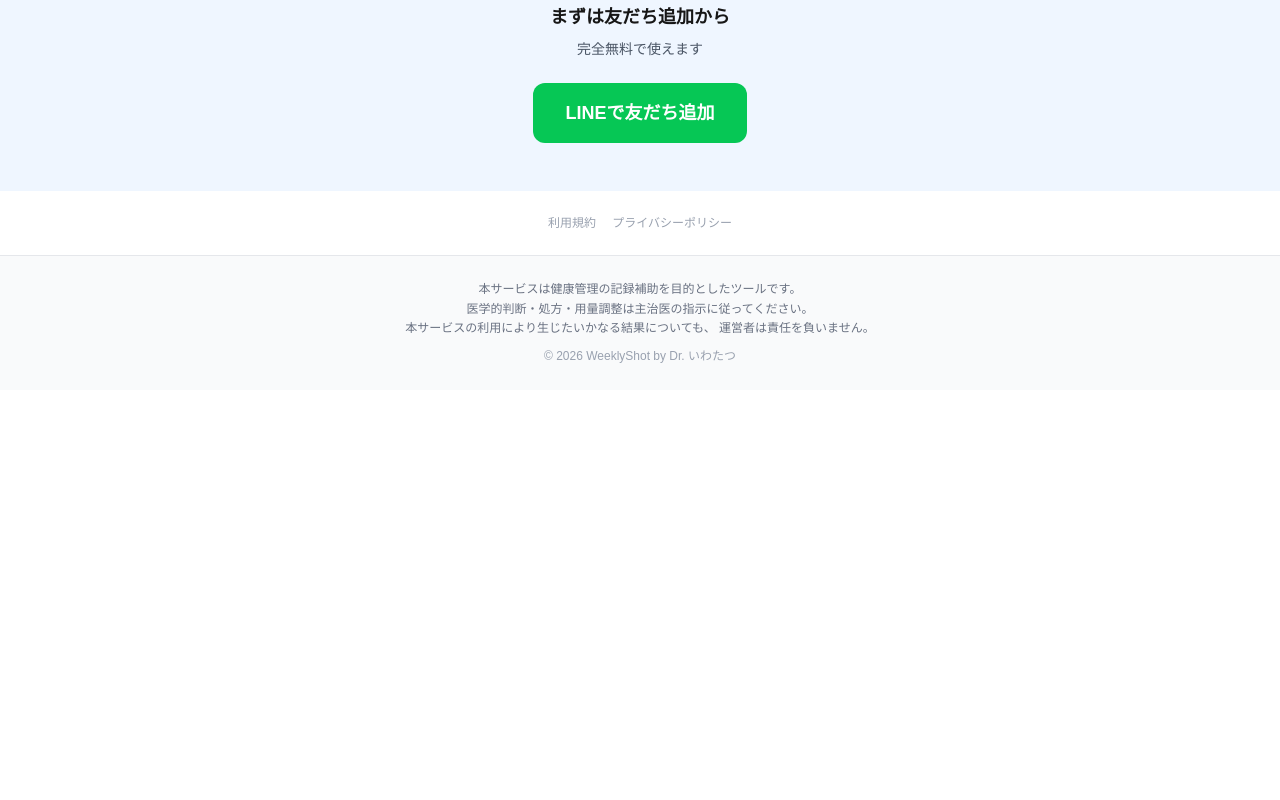
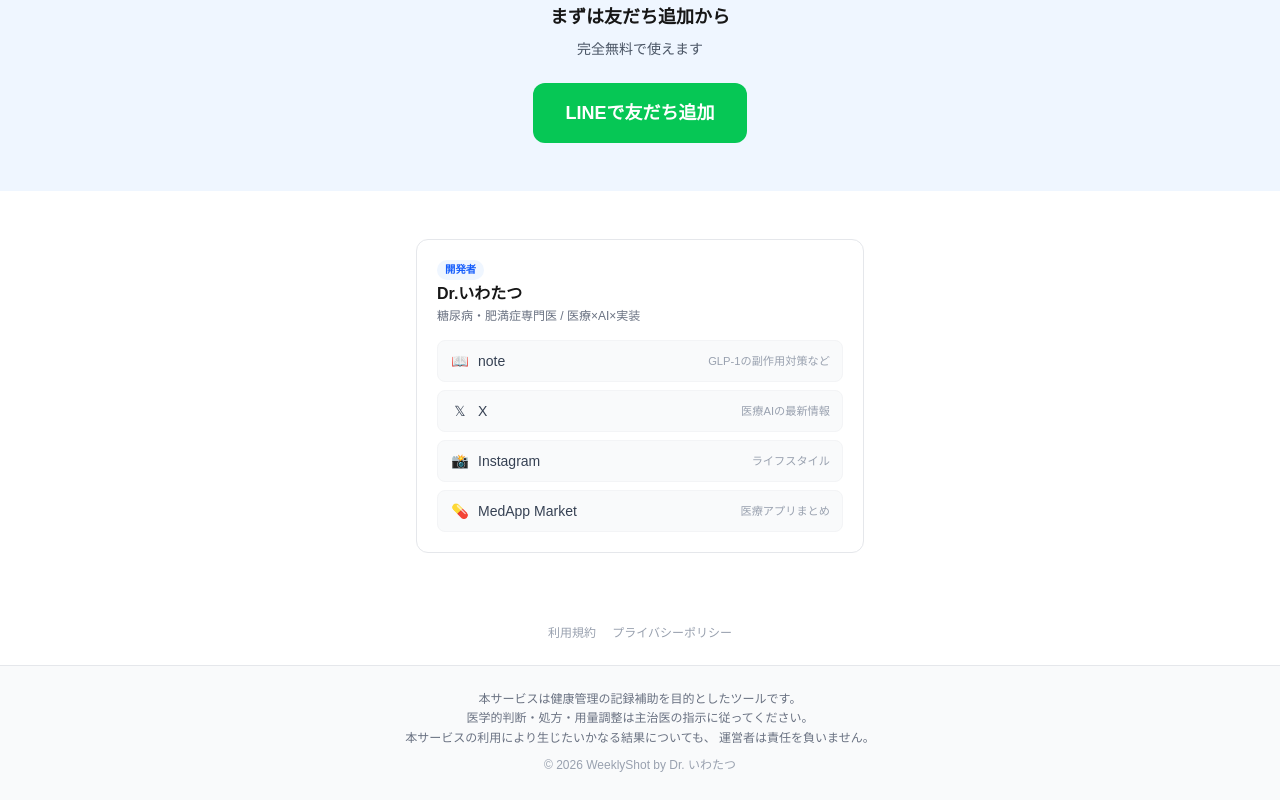
Before and after one commit to iwatatsu2/weekly-shot, a Next.js app: page / in a window 1280 px wide. Shown: the part 1141-1941 px from the top of the page. Before the commit the page ends 1531 px from the top, so only its background shows below. Built offline with nearby package versions, Linux system fonts and the light colour scheme.

Commit message:
feat: Dr.いわたつ導線追加（LIFF完了画面・LP・通知メッセージ）+ デバッグコード削除

```diff
--- a/app/api/line/webhook/route.ts
+++ b/app/api/line/webhook/route.ts
@@ -132,16 +132,7 @@ async function handleText(
     return;
   }
 
-  if (["テスト"].includes(normalized)) {
-    const testUrl = "https://weekly-shot.vercel.app/liff-test.html";
-    await lineClient.replyMessage({
-      replyToken,
-      messages: [{ type: "text", text: `テストページ:\n${testUrl}` }],
-    });
-    return;
-  }
-
-  if (["設定", "設定する"].includes(normalized)) {
+if (["設定", "設定する"].includes(normalized)) {
     const liffUrl = `https://liff.line.me/${process.env.NEXT_PUBLIC_LIFF_ID || "2010011578-db7AxPzc"}`;
     await lineClient.replyMessage({
       replyToken,
@@ -161,7 +152,7 @@ async function handleText(
       messages: [
         {
           type: "text",
-          text: `【WeeklyShot 使い方】\n・「設定」→ 注射スケジュールの登録・変更\n・「停止」→ 通知の一時停止\n・「再開」→ 通知の再開\n\n注射日の前日と当日にLINEでお知らせします。`,
+          text: `【WeeklyShot 使い方】\n・「設定」→ 注射スケジュールの登録・変更\n・「停止」→ 通知の一時停止\n・「再開」→ 通知の再開\n\n注射日の前日と当日にLINEでお知らせします。\n\n👨‍⚕️ 開発者: Dr.いわたつ（内分泌専門医）\n📖 note: https://note.com/dr_iwatatsu\n𝕏 X: https://x.com/dr_iwatatsu`,
         },
       ],
     });
--- a/app/page.tsx
+++ b/app/page.tsx
@@ -99,6 +99,45 @@ export default function Home() {
         </a>
       </section>
 
+      {/* Developer Profile */}
+      <section className="px-4 py-12">
+        <div className="max-w-md mx-auto">
+          <div className="bg-white border border-gray-200 rounded-xl p-5">
+            <div className="flex flex-col gap-0.5 mb-4">
+              <span className="text-[.65rem] text-blue-600 bg-blue-50 px-2 py-0.5 rounded-full w-fit font-semibold">
+                開発者
+              </span>
+              <strong className="text-base">Dr.いわたつ</strong>
+              <span className="text-xs text-gray-500">
+                糖尿病・肥満症専門医 / 医療×AI×実装
+              </span>
+            </div>
+            <div className="flex flex-col gap-2">
+              <a href="https://note.com/dr_iwatatsu" target="_blank" rel="noopener noreferrer"
+                className="flex items-center gap-2 px-3 py-2.5 bg-gray-50 border border-gray-100 rounded-lg text-sm font-medium text-gray-700 hover:bg-gray-100 transition-colors">
+                <span className="w-5 text-center">📖</span>note
+                <span className="ml-auto text-[.7rem] text-gray-400 font-normal">GLP-1の副作用対策など</span>
+              </a>
+              <a href="https://x.com/dr_iwatatsu" target="_blank" rel="noopener noreferrer"
+                className="flex items-center gap-2 px-3 py-2.5 bg-gray-50 border border-gray-100 rounded-lg text-sm font-medium text-gray-700 hover:bg-gray-100 transition-colors">
+                <span className="w-5 text-center">𝕏</span>X
+                <span className="ml-auto text-[.7rem] text-gray-400 font-normal">医療AIの最新情報</span>
+              </a>
+              <a href="https://www.instagram.com/dr.iwatatsu/" target="_blank" rel="noopener noreferrer"
+                className="flex items-center gap-2 px-3 py-2.5 bg-gray-50 border border-gray-100 rounded-lg text-sm font-medium text-gray-700 hover:bg-gray-100 transition-colors">
+                <span className="w-5 text-center">📸</span>Instagram
+                <span className="ml-auto text-[.7rem] text-gray-400 font-normal">ライフスタイル</span>
+              </a>
+              <a href="https://medapp-market.vercel.app/" target="_blank" rel="noopener noreferrer"
+                className="flex items-center gap-2 px-3 py-2.5 bg-gray-50 border border-gray-100 rounded-lg text-sm font-medium text-gray-700 hover:bg-gray-100 transition-colors">
+                <span className="w-5 text-center">💊</span>MedApp Market
+                <span className="ml-auto text-[.7rem] text-gray-400 font-normal">医療アプリまとめ</span>
+              </a>
+            </div>
+          </div>
+        </div>
+      </section>
+
       {/* Footer links */}
       <div className="px-4 py-6 text-center text-xs text-gray-400 space-x-4">
         <Link href="/terms" className="hover:underline">
--- a/lib/messages.ts
+++ b/lib/messages.ts
@@ -1,4 +1,5 @@
-const NOTE_BASE_URL = process.env.NOTE_BASE_URL || "https://note.com/iwatatsu";
+const NOTE_BASE_URL = process.env.NOTE_BASE_URL || "https://note.com/dr_iwatatsu";
+const X_URL = "https://x.com/dr_iwatatsu";
 
 function formatDate(date: Date): string {
   const weekdays = ["日", "月", "火", "水", "木", "金", "土"];
@@ -18,7 +19,10 @@ export const messages = {
 
 本サービスは記録補助ツールであり、医療行為ではありません。処方・用量変更は必ず主治医にご相談ください。
 
-下のメニューから「設定する」を押して、注射する曜日と時刻を登録してください(30秒で完了します)。`,
+下のメニューから「設定する」を押して、注射する曜日と時刻を登録してください(30秒で完了します)。
+
+📖 GLP-1注射のコツや副作用対策:
+${NOTE_BASE_URL}`,
 
   preDay(injectionDate: Date): string {
     return `明日(${formatDate(injectionDate)})はGLP-1注射の日です💉
@@ -47,7 +51,10 @@ export const messages = {
     return `昨日の注射、確認できませんでした。
 打ち忘れた場合の対応は人によって異なるため、不明な点は主治医にご相談ください。
 
-(次回の予定はそのまま継続されます)`;
+(次回の予定はそのまま継続されます)
+
+📖 打ち忘れたときの対処法:
+${NOTE_BASE_URL}`;
   },
 
   followUp(count: number): string {
--- a/public/liff-test.html
+++ /dev/null
@@ -1,19 +0,0 @@
-<!DOCTYPE html>
-<html>
-<head><meta charset="utf-8"><title>LIFF Test</title></head>
-<body>
-<div id="result">Loading LIFF SDK...</div>
-<script src="https://static.line-scdn.net/liff/edge/2/sdk.js"></script>
-<script>
-  var liffId = "2010011578-db7AxPzc";
-  document.getElementById("result").textContent = "Initializing LIFF with ID: " + liffId;
-  liff.init({ liffId: liffId })
-    .then(function() {
-      document.getElementById("result").textContent = "LIFF init SUCCESS! isLoggedIn: " + liff.isLoggedIn();
-    })
-    .catch(function(err) {
-      document.getElementById("result").textContent = "LIFF init FAILED: " + err.code + " - " + err.message;
-    });
-</script>
-</body>
-</html>
--- a/public/setup.html
+++ b/public/setup.html
@@ -31,6 +31,16 @@ select { width: 100%; padding: .75rem; border: 1px solid #e5e7eb; border-radius:
 .done .info { color: #4b5563; margin-bottom: 1.5rem; }
 .done .close { font-size: .75rem; color: #9ca3af; }
 .hidden { display: none; }
+.profile-card { background: #fff; border: 1px solid #e5e7eb; border-radius: .75rem; padding: 1.25rem; margin: 1.5rem 0 1rem; text-align: left; width: 100%; max-width: 24rem; }
+.profile-header { display: flex; flex-direction: column; gap: .15rem; margin-bottom: .75rem; }
+.profile-badge { font-size: .65rem; color: #2563eb; background: #eff6ff; padding: .15rem .5rem; border-radius: 1rem; width: fit-content; font-weight: 600; }
+.profile-header strong { font-size: 1rem; }
+.profile-desc { font-size: .75rem; color: #6b7280; }
+.profile-links { display: flex; flex-direction: column; gap: .5rem; }
+.profile-link { display: flex; align-items: center; gap: .5rem; padding: .6rem .75rem; background: #f9fafb; border: 1px solid #f3f4f6; border-radius: .5rem; text-decoration: none; color: #374151; font-size: .875rem; font-weight: 500; transition: background .15s; }
+.profile-link:hover { background: #f3f4f6; }
+.link-icon { font-size: 1rem; width: 1.5rem; text-align: center; }
+.link-sub { margin-left: auto; font-size: .7rem; color: #9ca3af; font-weight: 400; }
 </style>
 </head>
 <body>
@@ -75,6 +85,29 @@ select { width: 100%; padding: .75rem; border: 1px solid #e5e7eb; border-radius:
   <div class="icon">✅</div>
   <h1 id="done-title">登録が完了しました</h1>
   <p class="info" id="done-info"></p>
+
+  <div class="profile-card">
+    <div class="profile-header">
+      <span class="profile-badge">開発者</span>
+      <strong>Dr.いわたつ</strong>
+      <span class="profile-desc">糖尿病・肥満症専門医 / 医療×AI×実装</span>
+    </div>
+    <div class="profile-links">
+      <a href="https://note.com/dr_iwatatsu" class="profile-link" target="_blank">
+        <span class="link-icon">📖</span>note<span class="link-sub">GLP-1の副作用対策など</span>
+      </a>
+      <a href="https://x.com/dr_iwatatsu" class="profile-link" target="_blank">
+        <span class="link-icon">𝕏</span>X<span class="link-sub">医療AIの最新情報</span>
+      </a>
+      <a href="https://www.instagram.com/dr.iwatatsu/" class="profile-link" target="_blank">
+        <span class="link-icon">📸</span>Instagram<span class="link-sub">ライフスタイル</span>
+      </a>
+      <a href="https://medapp-market.vercel.app/" class="profile-link" target="_blank">
+        <span class="link-icon">💊</span>MedApp Market<span class="link-sub">医療アプリまとめ</span>
+      </a>
+    </div>
+  </div>
+
   <p class="close">この画面を閉じてください</p>
 </div>
 
@@ -222,7 +255,7 @@ function handleSubmit() {
       show("done-view");
     } else {
       var errEl = document.getElementById("api-error");
-      errEl.textContent = JSON.stringify(data);
+      errEl.textContent = data.error || "登録に失敗しました";
       errEl.classList.remove("hidden");
       btn.disabled = false;
       btn.textContent = state.existing ? "設定を更新する" : "登録する";
```
